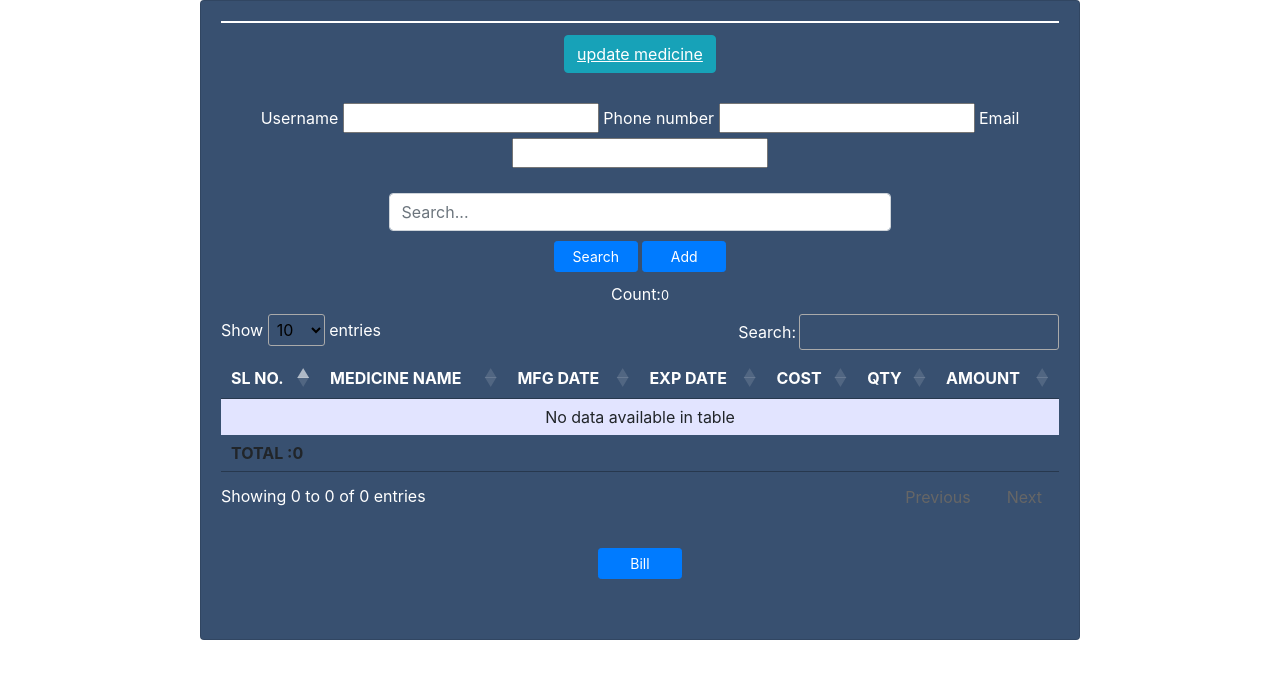
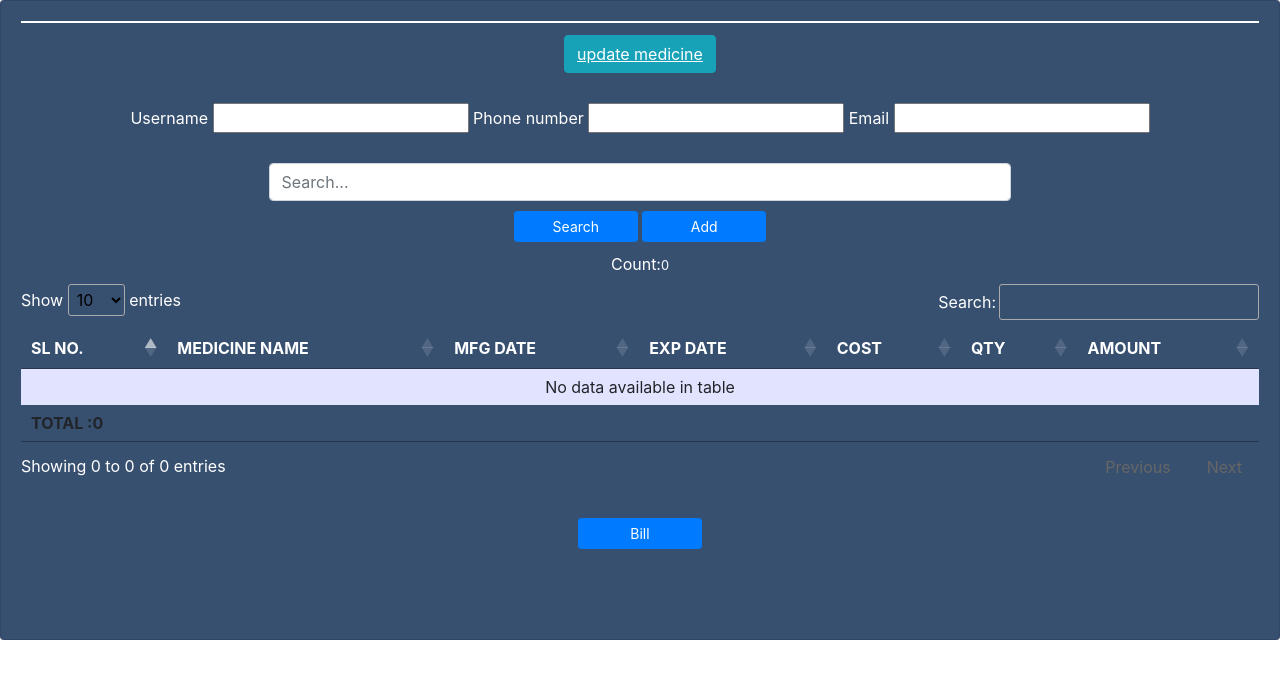
Before and after one commit to vaishnavi1396/Billing_system, a Flask app: template templates/billform.html in a window 1280 px wide. Shown: the top 679 px of the page. Run offline with Flask 2, Linux system fonts and the light colour scheme; the template is opened without the code that fills it, so the values that code supplies are empty; some libraries are stand-ins or nearby versions.

Commit message:
added width and height

```diff
--- a/templates/billform.html
+++ b/templates/billform.html
@@ -10,7 +10,7 @@
 
 <body>
 <div align="center">
-<div class="card text-white mb-3" style="width:55rem;height:40rem;">
+<div class="card text-white mb-3" style="min-width:55rem;min-height:40rem;">
     <div class="card-body">
         <h1 class="card-title">{{ shop_name }}</h1>
         <a class="pull-right btn btn-info" href="/update/{{ shop_name }}"><u>update medicine</u></a>
```
